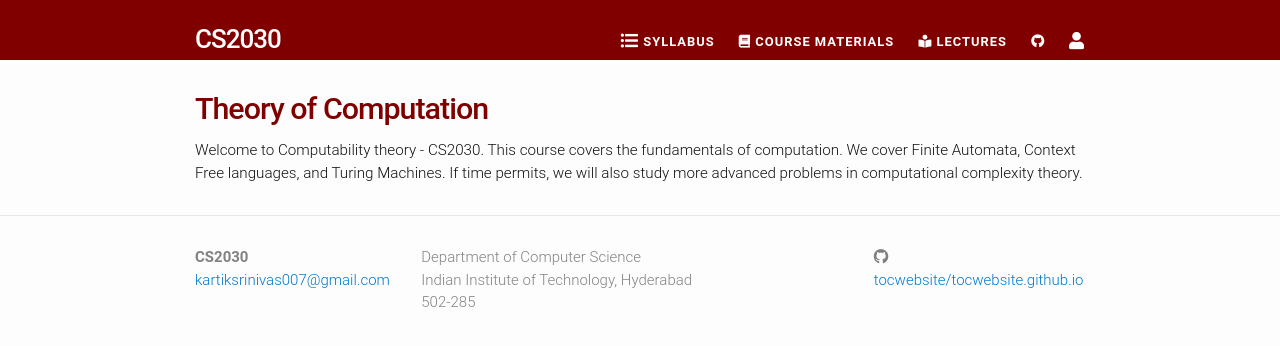
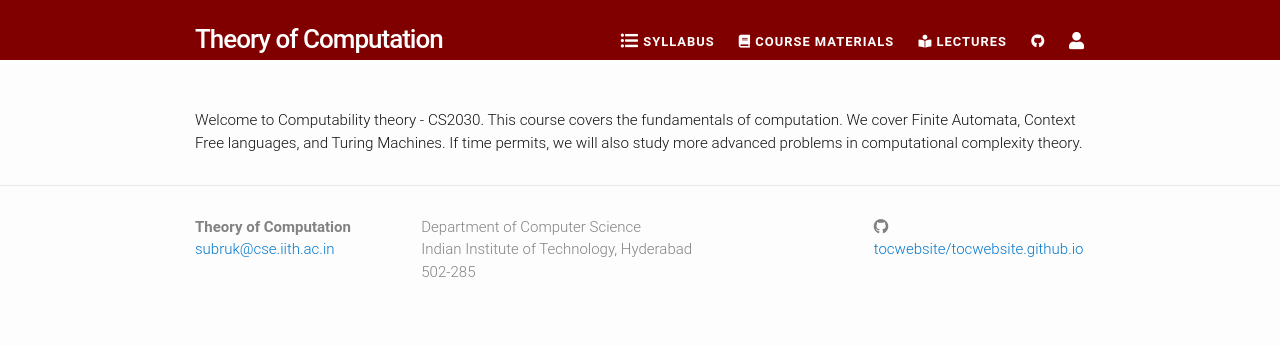
Before and after one commit to tocwebsite/tocwebsite.github.io, a Jekyll site: the page built from index.html, in a window 1280 px wide. Shown: the top 346 px of the page. Built offline with Jekyll 4.4.1, drawn with Linux system fonts in a browser that asks for light colours; nearby versions of some CDN libraries.

```diff
--- a/_config.yml
+++ b/_config.yml
@@ -1,6 +1,6 @@
 # Site settings
-title: CS2030
-subtitle: Theory of Computation
+title: Theory of Computation
+subtitle:
 description: |
     Welcome to Computability theory - CS2030.
     This course covers the fundamentals of computation. We cover Finite Automata, Context Free languages, and Turing Machines.
@@ -10,9 +10,9 @@
 syllabus: "syllabus/svm-rmarkdown-syllabus-example.pdf"
 githubdir: "tocwebsite/tocwebsite.github.io"
 # Author/user information
-email: kartiksrinivas007@gmail.com
+email: subruk@cse.iith.ac.in
 # twitter_username: ste
-github_username:  kartiksrinivas
+github_username:  tocwebsite
 # authorurl: ""
 address: |
     Department of Computer Science
```
